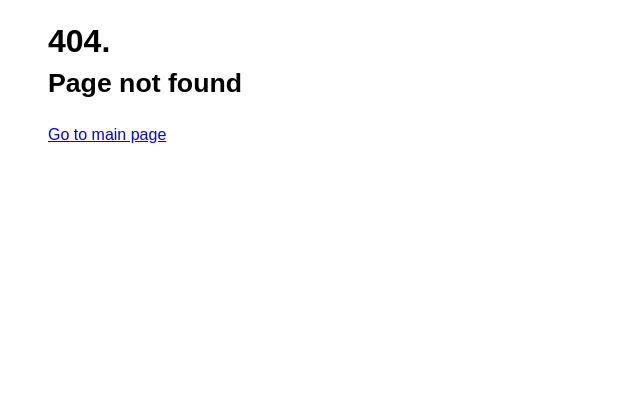
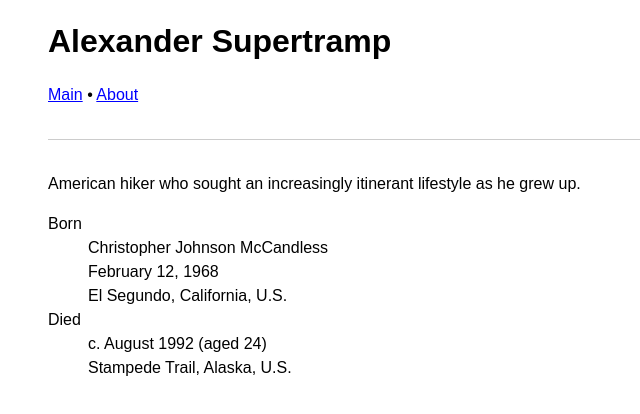
Before and after one commit to BelovDmitriii/react-router-demo, a React (Create React App) app in the folder react-router-in-practiсe/: page /about/1 in a window 1280 px wide. Before the commit this address had no page. Shown: the top 414 px of the page, without its empty margins (0-640 px from the left). Built offline with nearby package versions, Linux system fonts and the light colour scheme.

Commit message:
1.4 Настроит путь с параметром

```diff
--- a/react-router-in-practiсe/src/app.tsx
+++ b/react-router-in-practiсe/src/app.tsx
@@ -5,11 +5,23 @@ import Main from './pages/main';
 import About from './pages/about';
 
 /*
-  Настроим ещё один роут, который должен сработать,
-  если ни один другой роут не подошёл. Иными словами,
-  настроим показ 404 страницы.
-  Обратите внимание, что у Route для страницы 404
-  мы указали path *, а в element передали JSX-код.
+  Ещё одна важная практически тема - настраиваемые пути
+  или пути с параметрами. Полезно, когда нам нужно показать
+  один и тот же компонент с небольшими нюансами.
+  Например, страница фильма на сайте "Что посмотреть?"
+  или страница объявления в "6 городов" одинаковы (визуально)
+  для всех фильмов и объявлений соответственно. Меняется только id
+
+  React Router может здесь помочь. Если в path указать часть пути
+  между слешами с двоеточием (например ":year"),
+  то в адресной строке для такого пути может быть что угодно.
+  Попробуйте в браузере справа перейти по адресу
+  /about/любое_слово_или_число
+
+  А куда денется "year"? Этот параметр попадёт в служебные
+  пропсы. Получить их мы можем с помощью хука useParams.
+  А потом, например если это будет id фильма в "Что посмотреть?",
+  достать из хранилища нужные данные и показать посетителю
 */
 
 function App (): JSX.Element {
@@ -18,7 +30,7 @@ function App (): JSX.Element {
       <Routes>
         <Route path='/' element={<Layout />}>
           <Route index element={<Main />} />
-          <Route path='about' element={<About />} />
+          <Route path='about/:year' element={<About />} />
         </Route>
         <Route path="*" element={
           <Fragment>
--- a/react-router-in-practiсe/src/pages/about.tsx
+++ b/react-router-in-practiсe/src/pages/about.tsx
@@ -1,6 +1,11 @@
 import {Fragment} from 'react';
+import {useParams} from 'react-router-dom';
 
 function About(): JSX.Element {
+  const params = useParams();
+  // eslint-disable-next-line no-console
+  console.log(params);
+
   return (
     <Fragment>
       <p>
```
